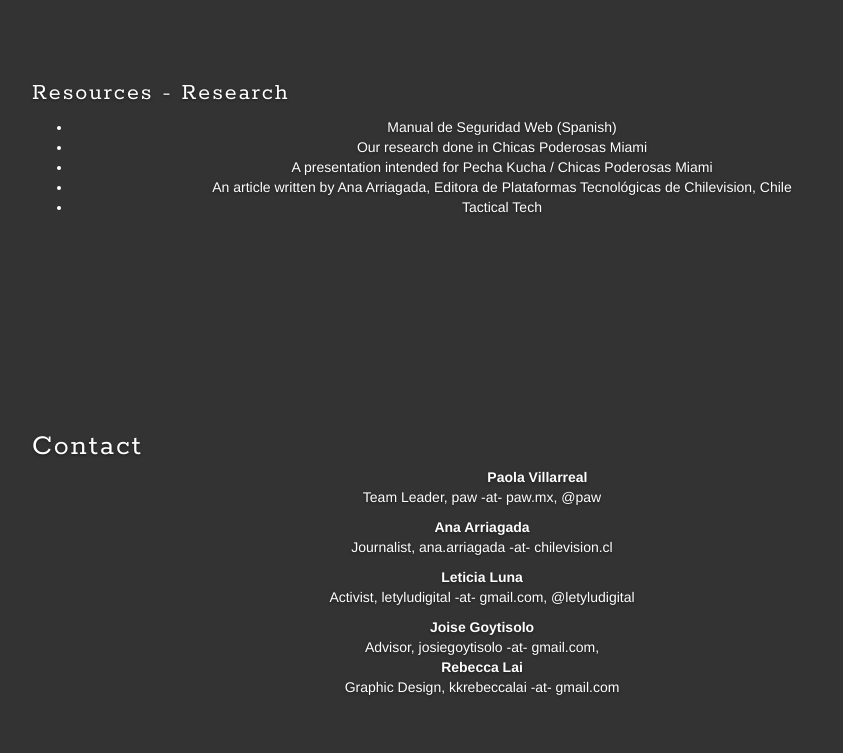
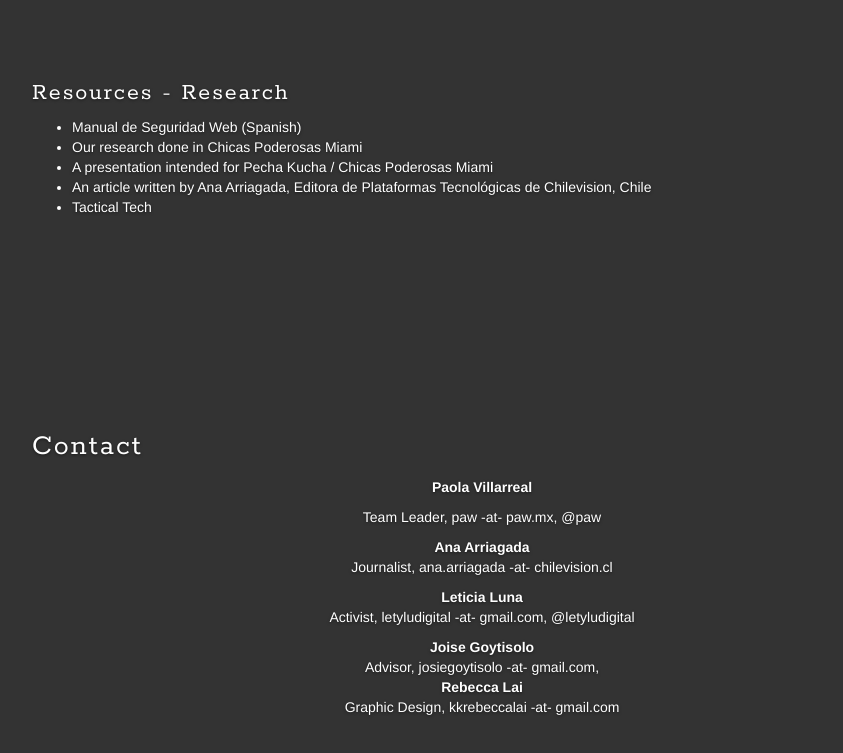
Before and after one commit to safepress/safepress.github.io, a plain HTML site: page index.html in a window 1280 px wide. Shown: the part 1521-2274 px from the top of the page, without its empty margins (158-1001 px from the left). Drawn offline with nearby package versions, Linux system fonts and the light colour scheme.

Commit message:
quick style fixes

```diff
--- a/cover.css
+++ b/cover.css
@@ -93,6 +93,10 @@ body {
   border-bottom-color: #fff;
 }
 
+#research > ul {
+  text-align: left;
+}
+
 @media (min-width: 768px) {
   .masthead-brand {
     float: left;
--- a/index.html
+++ b/index.html
@@ -118,7 +118,7 @@
 				<h2 class="masthead-brand">Contact</h2>
 				<br><br>
 				<p>
-					<b>Paola Villarreal</b><br>
+					<p><b>Paola Villarreal</b></p>
 					Team Leader, paw -at- paw.mx, @paw
 				</p>
 				<p>
@@ -128,7 +128,7 @@
 				<p>
 					<b>Leticia Luna</b><br>
 					Activist, letyludigital -at- gmail.com, @letyludigital
-				</>
+				</p>
 				<div>
 					<b>Joise Goytisolo</b><br>
 					Advisor, josiegoytisolo -at- gmail.com,
```
